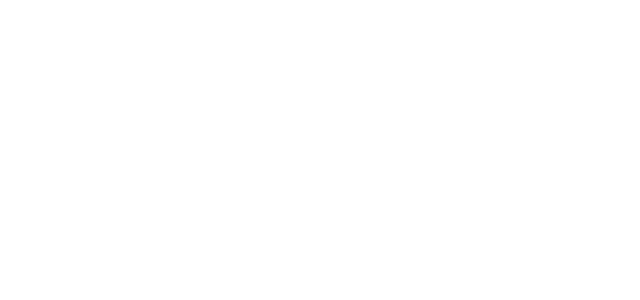
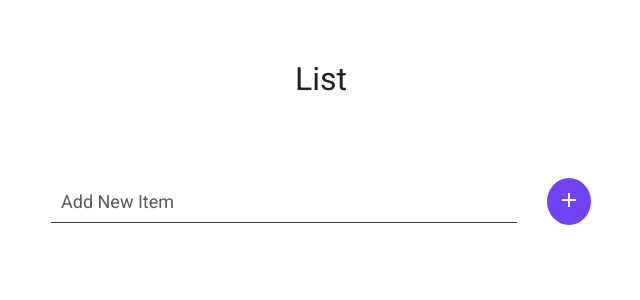
Before and after one commit to ashleighc207/react-todo-list, a React (Create React App) app: page / in a window 1280 px wide. Shown: the top 300 px of the page, without its empty margins (319-959 px from the left). Built offline with nearby package versions, Linux system fonts and the light colour scheme; the HTML template or start-up script is replaced by a standard one.

Commit message:
major changes to functionality and styling

```diff
--- a/package.json
+++ b/package.json
@@ -5,7 +5,8 @@
   "dependencies": {
     "react": "^16.9.0",
     "react-dom": "^16.9.0",
-    "react-scripts": "3.1.2"
+    "react-scripts": "3.1.2",
+    "uuid": "^3.3.3"
   },
   "scripts": {
     "start": "react-scripts start",
--- a/public/index.html
+++ b/public/index.html
@@ -10,6 +10,8 @@
       content="React to-do list for working with react forms and controlled components."
     />
     <link href="https://fonts.googleapis.com/css?family=Roboto&display=swap" rel="stylesheet">
+    <link href="https://fonts.googleapis.com/icon?family=Material+Icons"
+      rel="stylesheet">
     <link rel="manifest" href="%PUBLIC_URL%/manifest.json" />
     <title>To-do List</title>
   </head>
--- a/src/App.css
+++ b/src/App.css
@@ -1,3 +1,8 @@
-.App * {
+.App {
   font-family: 'Roboto', sans-serif;
 }
+
+.App {
+  max-width: 900px;
+  margin: 0 auto;
+}
--- a/src/App.js
+++ b/src/App.js
@@ -1,10 +1,11 @@
 import React from 'react';
 import './App.css';
+import TodoList from './Components/TodoList';
 
 function App() {
   return (
     <div className="App">
-
+      <TodoList />
     </div>
   );
 }
--- a/src/Components/TodoForm.css
+++ b/src/Components/TodoForm.css
@@ -0,0 +1,60 @@
+.TodoForm {
+  width: 100%;
+}
+
+.TodoForm--form {
+  display: flex;
+  width: 100%;
+  align-items: center;
+  justify-content: space-around;
+  margin-top: 40px;
+}
+
+.TodoForm--input_container {
+  position: relative;
+  width: 100%;
+}
+
+.TodoForm--input {
+  background: none;
+  border: none;
+  border-bottom: 1px solid #424242;
+  width: 90%;
+  padding: 10px;
+  font-size: 18px;
+}
+
+.TodoForm--input:focus {
+  outline: none;
+  border-bottom-color: #7242f5;
+}
+
+.TodoForm--label {
+  position: absolute;
+  left: 10px;
+  top: 10px;
+  font-size: 18px;
+  color: #212121;
+  opacity: 0.75;
+  transition: all 0.2s linear;
+}
+
+.TodoForm--label.active {
+  font-size: 12px;
+  top: -12px;
+  opacity: 0.8;
+  color: #7242f5;
+}
+
+.TodoForm--button {
+  background: #7242f5;
+  color: #ffffff;
+  border: none;
+  padding: 10px;
+  border-radius: 50%;
+  cursor: pointer;
+}
+
+.TodoForm--button:focus {
+  outline: none;
+}
--- a/src/Components/TodoForm.js
+++ b/src/Components/TodoForm.js
@@ -1,11 +1,63 @@
 import React, { Component } from 'react';
 import './TodoForm.css';
+const uuid = require('uuid/v4');
+
 
 class TodoForm extends Component {
+  constructor(props) {
+    super(props);
+    this.handleSubmit = this.handleSubmit.bind(this);
+    this.handleChange = this.handleChange.bind(this);
+    this.handleFocus = this.handleFocus.bind(this);
+    this.handleBlur = this.handleBlur.bind(this);
+    this.state = {
+      description: ''
+    }
+  }
+
+  handleSubmit(evt) {
+    evt.preventDefault();
+    const itemState = {...this.state, id: uuid()}
+    this.props.addItem(itemState)
+    this.setState({
+      description: ''
+    })
+  }
+
+  handleChange(evt) {
+    this.setState({
+      [evt.target.name]: evt.target.value
+    })
+  }
+
+  handleFocus(evt){
+  evt.target.previousSibling.classList.add('active')
+  }
+
+  handleBlur(evt){
+    if(evt.target.value === "") {
+      evt.target.previousSibling.classList.remove('active')
+    }
+  }
+
   render(){
     return(
-      <div>
-        <h1> Form </h1>
+      <div className="TodoForm">
+        <form className="TodoForm--form" onSubmit={this.handleSubmit}>
+          <div className="TodoForm--input_container">
+            <label className="TodoForm--label" htmlFor="new-item">Add New Item</label>
+            <input
+            className="TodoForm--input"
+              name="description"
+              id="new-item"
+              value={this.state.description}
+              onChange={this.handleChange}
+              onFocus={this.handleFocus}
+              onBlur={this.handleBlur}
+            />
+          </div>
+          <button className="TodoForm--button"><i className="material-icons">add</i></button>
+        </form>
       </div>
     )
   }
--- a/src/Components/TodoItem.css
+++ b/src/Components/TodoItem.css
@@ -0,0 +1,36 @@
+.TodoItem {
+  display: flex;
+  align-items: center;
+  justify-content: space-between;
+  width: 100%;
+  padding: 0px 30px;
+}
+
+.TodoItem--description {
+  width: 80%;
+}
+
+.TodoItem:nth-of-type(odd){
+  background: rgba(114,66,245, 0.20);
+  border-radius: 5px;
+}
+
+.TodoItem:nth-of-type(even):hover {
+  background: rgba(114,66,245, 0.15);
+}
+
+.TodoItem:nth-of-type(odd):hover {
+  background: rgba(114,66,245, 0.25);
+}
+
+.TodoItem--icons i {
+  color: rgba(114,66,245, 0.8);
+}
+
+.TodoItem--icons i:first-child {
+  margin-right: 15px;
+}
+
+.hidden {
+  display: none;
+}
--- a/src/Components/TodoItem.js
+++ b/src/Components/TodoItem.js
@@ -2,10 +2,47 @@ import React, { Component } from 'react';
 import './TodoItem.css';
 
 class TodoItem extends Component {
+  constructor(props){
+    super(props);
+    this.handleRemove = this.handleRemove.bind(this);
+    this.handleEdit = this.handleEdit.bind(this);
+    this.handleChange = this.handleChange.bind(this);
+  }
+  handleEdit(evt){
+    this.props.editItem(evt, this.props.id)
+  }
+  showEdit(evt) {
+    let thisItem = evt.target.parentNode.parentNode;
+    thisItem.querySelector('.TodoItem--description').classList.toggle('hidden')
+    thisItem.querySelector('.TodoItem--edit_input').classList.toggle('hidden')
+
+  }
+  handleRemove(evt){
+    this.props.removeItem(this.props.id)
+  }
+
+  handleChange(evt){
+    this.props.editValue(evt)
+  }
+
   render(){
     return(
-      <div>
-        <h1>Item</h1>
+      <div className="TodoItem" id={this.props.id}>
+            <p className="TodoItem--description">{this.props.item}</p>
+          <div className="hidden TodoItem--edit_input">
+            <label htmlFor="edit-item">Edit Item</label>
+            <input
+              name="description"
+              id="edit-item"
+              value={this.props.description}
+              onChange={this.handleChange}
+              parentid={this.props.id}
+            />
+          </div>
+        <div className="TodoItem--icons">
+          <i onClick={this.showEdit} className="material-icons">edit</i>
+          <i onClick={this.handleRemove} className="material-icons">delete</i>
+        </div>
       </div>
     )
   }
--- a/src/Components/TodoList.css
+++ b/src/Components/TodoList.css
@@ -0,0 +1,19 @@
+.TodoList {
+  /* box-shadow: 2px 2px 8px rgba(33, 33, 33, 0.8); */
+  width: 60%;
+  display: flex;
+  flex-direction: column;
+  align-items: center;
+  justify-content: center;
+  margin: 20px auto;
+  border-radius: 5px;
+  /* background: rgba(66, 66, 66, 0.1); */
+  padding: 40px 30px;
+}
+
+.TodoList--title {
+  font-weight: 400;
+  margin: 0px;
+  margin-bottom: 40px;
+  color: #212121;
+}
--- a/src/Components/TodoList.js
+++ b/src/Components/TodoList.js
@@ -4,12 +4,65 @@ import TodoItem from './TodoItem.js';
 import TodoForm from './TodoForm.js';
 
 class TodoList extends Component {
+  constructor(props){
+    super(props);
+    this.state = {
+      list: []
+    }
+    this.addItem = this.addItem.bind(this)
+    this.removeItem = this.removeItem.bind(this)
+    this.editItem = this.editItem.bind(this)
+    this.editValue = this.editValue.bind(this)
+  }
+
+  addItem(item) {
+    this.setState(prevState => {
+      return { list: [...prevState.list, item] };
+    })
+  }
+
+  removeItem(item){
+    let thisItem = document.getElementById(item);
+    this.setState({list: this.state.list.filter((listItem) => {
+        return listItem.id !== item;
+    })});
+  }
+
+  editItem(val, item){
+    let thisItem = document.getElementById(item);
+    console.log(val, item)
+  }
+
+  editValue(evt) {
+    evt.persist();
+    let curId = evt.target.getAttribute('parentid');
+    this.setState(prevState => {
+      list: prevState.list.map(i => {
+        if(curId && i.id === curId){
+          i.description = evt.target.value;
+        }
+      })
+    })
+  }
+
   render() {
     return (
-      <div>
-        <h1> Title </h1>
-        <TodoItem />
-        <TodoForm />
+      <div className="TodoList">
+        <h1 className="TodoList--title"> List </h1>
+        {this.state.list.map(item => {
+          return <TodoItem
+                    key={item.id}
+                    id={item.id}
+                    item={item.description}
+                    removeItem={this.removeItem}
+                    editItem={this.editItem}
+                    editMode={item.editMode}
+                    editValue={this.editValue}
+                  />
+        })}
+        <TodoForm
+          addItem={this.addItem}
+        />
       </div>
     )
   }
```
Also changed, not shown: 2 other files (tests, documents, lock files or other folders).
